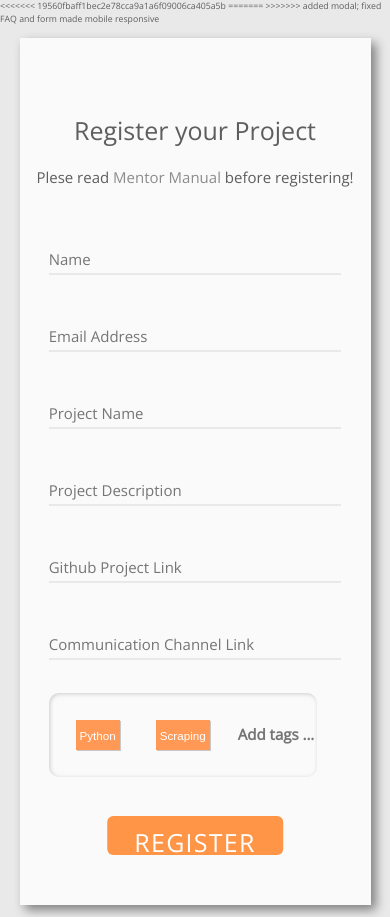
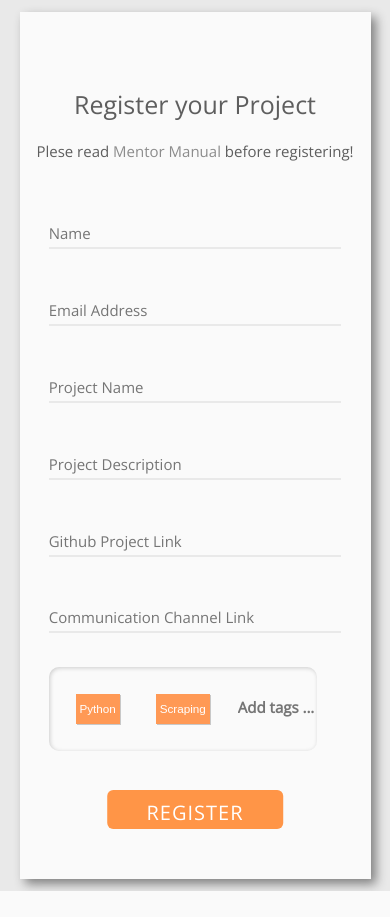
Before and after one commit to kossiitkgp/kwoc-2017, a Flask app: page /mentor_form in a window 390 px wide. After the commit the page ends 891 px from the top, so only its background shows below. Run offline with Flask 2, Linux system fonts and the light colour scheme; some libraries are stand-ins or nearby versions.

Commit message:
minor changes in form made

```diff
--- a/templates/mentor_form.html
+++ b/templates/mentor_form.html
@@ -4,11 +4,8 @@
       <link rel="stylesheet" href="https://maxcdn.bootstrapcdn.com/bootstrap/3.3.7/css/bootstrap.min.css">
        <meta name="viewport" content="width=device-width, initial-scale=1.0">
       <script src="https://ajax.googleapis.com/ajax/libs/jquery/3.2.1/jquery.min.js"></script>
-<<<<<<< 19560fbaff1bec2e78cca9a1a6f09006ca405a5b
       <title>Register yourself as mentor and propose a project</title>
-=======
       <script src="https://maxcdn.bootstrapcdn.com/bootstrap/3.3.7/js/bootstrap.min.js"></script>
->>>>>>> added modal; fixed FAQ and form made mobile responsive
       <style>
       @import url(https://fonts.googleapis.com/css?family=Open+Sans:400);
 
@@ -235,7 +232,7 @@ form {
   }
   .button-panel .button {
     height: 10vw;
-    font-size: 25px;
+    font-size: 20px;
     width: 60%;
   }
   .tag:before{
@@ -244,6 +241,14 @@ form {
   .tag:after{
     display: none;
   }
+  }
+  @media only screen and (max-width: 768px) {
+    .tag:before{
+      display: none;
+    }
+    .tag:after{
+      display: none;
+    }
   }
       </style>
     </head>
```
